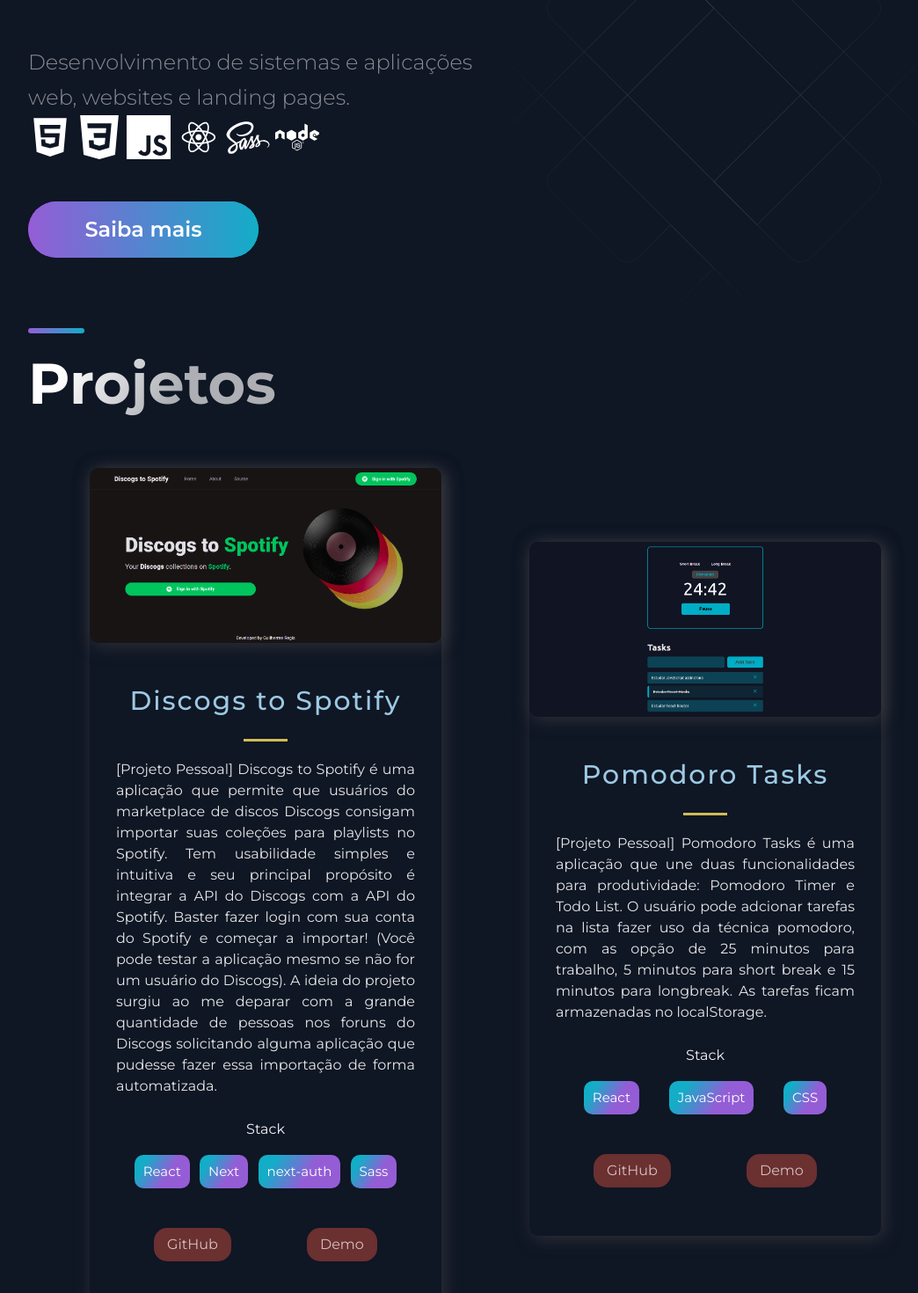
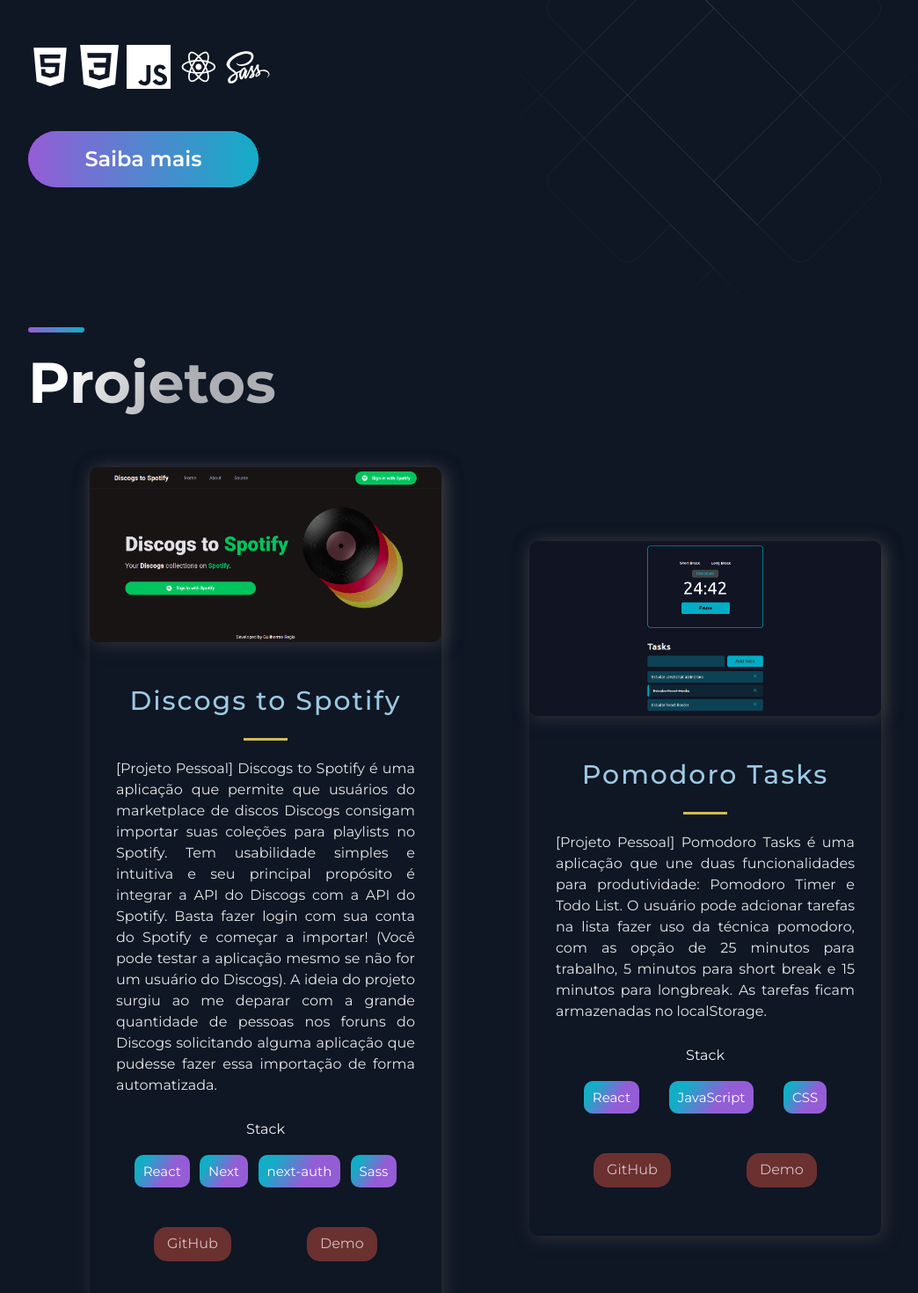
Before and after one commit to gregisb/Portfolio, a Next.js app: page / in a window 1280 px wide. Shown: the part 260-1730 px from the top of the page at 88% size, without its empty margins (88-1132 px from the left). Built offline with nearby package versions, Linux system fonts and the light colour scheme.

Commit message:
edit details

```diff
--- a/src/components/Hero/Hero.js
+++ b/src/components/Hero/Hero.js
@@ -18,9 +18,9 @@
        Guilherme Regis
       </SectionTitle>
       <SectionText>
-        Desenvolvedor Web <br/><br/>
-        Desenvolvimento de sistemas e aplicações web, websites e landing pages. <br/>
-        <FaHtml5 size='5rem' color='white'/> <SiCss3 size='5rem' color='white'/> <SiJavascript size='5rem' color='white'/> <DiReact size='5rem' color='white'/> <DiSass size='5rem' color='white' /> <FaNode size='5rem' color='white'/>
+        Desenvolvedor Front-end <br/><br/>
+
+        <FaHtml5 size='5rem' color='white'/> <SiCss3 size='5rem' color='white'/> <SiJavascript size='5rem' color='white'/> <DiReact size='5rem' color='white'/> <DiSass size='5rem' color='white' />
       </SectionText>
       <Button onClick={() => scroll()}>Saiba mais</Button>
     </LeftSection>
--- a/src/components/Technologies/Technologies.js
+++ b/src/components/Technologies/Technologies.js
@@ -29,7 +29,7 @@
         <ListContainer>
           <ListTitle>Back-end</ListTitle>
           <ListParagraph>
-            Experiência com <br/>NodeJs, Express e banco de dados como MySQL, PostgreSQL e MongoDB.
+            Conhecimento em <br/>NodeJs, Express e banco de dados como MySQL, PostgreSQL e MongoDB.
           </ListParagraph>
         </ListContainer>
       </ListItem>
--- a/src/constants/constants.js
+++ b/src/constants/constants.js
@@ -1,7 +1,7 @@
 export const projects = [
   {
     title: 'Discogs to Spotify',
-    description: "[Projeto Pessoal] Discogs to Spotify é uma aplicação que permite que usuários do marketplace de discos Discogs consigam importar suas coleções para playlists no Spotify. Tem usabilidade simples e intuitiva e seu principal propósito é integrar a API do Discogs com a API do Spotify. Baster fazer login com sua conta do Spotify e começar a importar! (Você pode testar a aplicação mesmo se não for um usuário do Discogs). A ideia do projeto surgiu ao me deparar com a grande quantidade de pessoas nos foruns do Discogs solicitando alguma aplicação que pudesse fazer essa importação de forma automatizada.",
+    description: "[Projeto Pessoal] Discogs to Spotify é uma aplicação que permite que usuários do marketplace de discos Discogs consigam importar suas coleções para playlists no Spotify. Tem usabilidade simples e intuitiva e seu principal propósito é integrar a API do Discogs com a API do Spotify. Basta fazer login com sua conta do Spotify e começar a importar! (Você pode testar a aplicação mesmo se não for um usuário do Discogs). A ideia do projeto surgiu ao me deparar com a grande quantidade de pessoas nos foruns do Discogs solicitando alguma aplicação que pudesse fazer essa importação de forma automatizada.",
       image: '/images/spotify.png',
       tags: ['React', 'Next', 'next-auth', 'Sass'],
     source: 'https://jsnotes-client2.herokuapp.com/',
```
